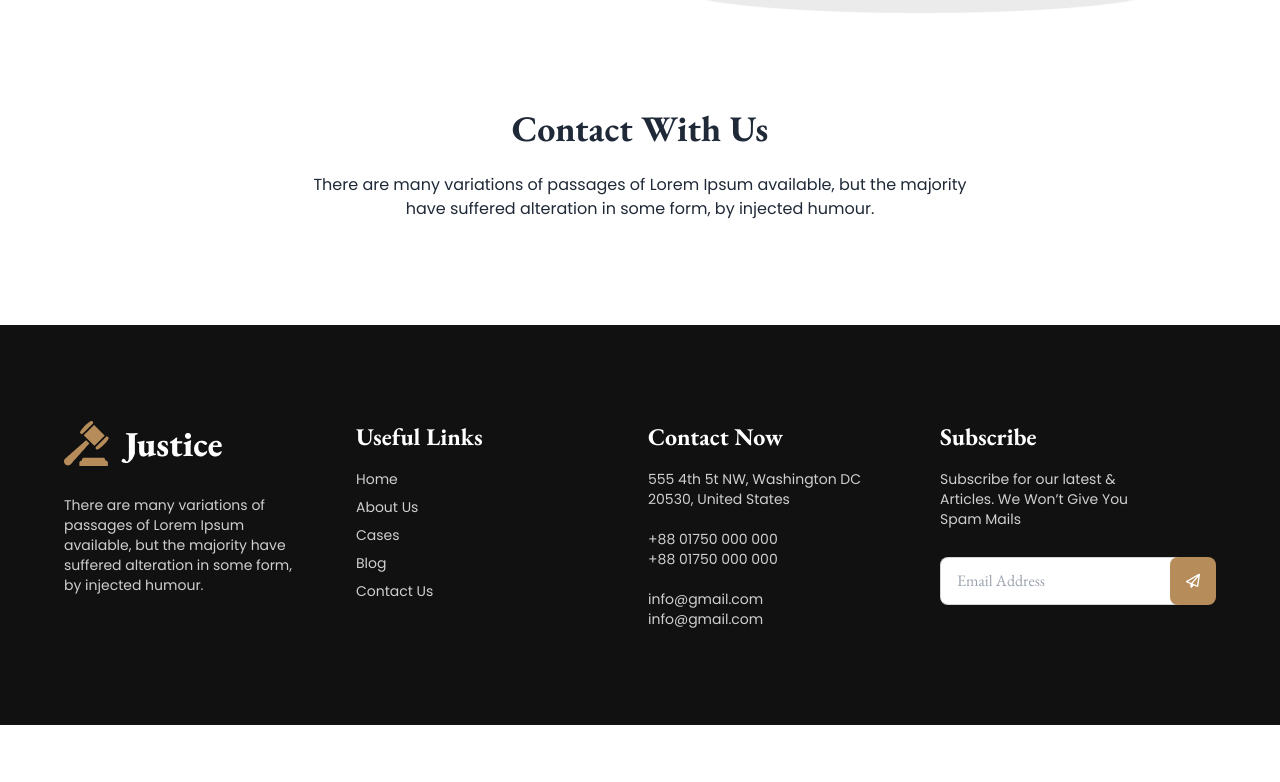
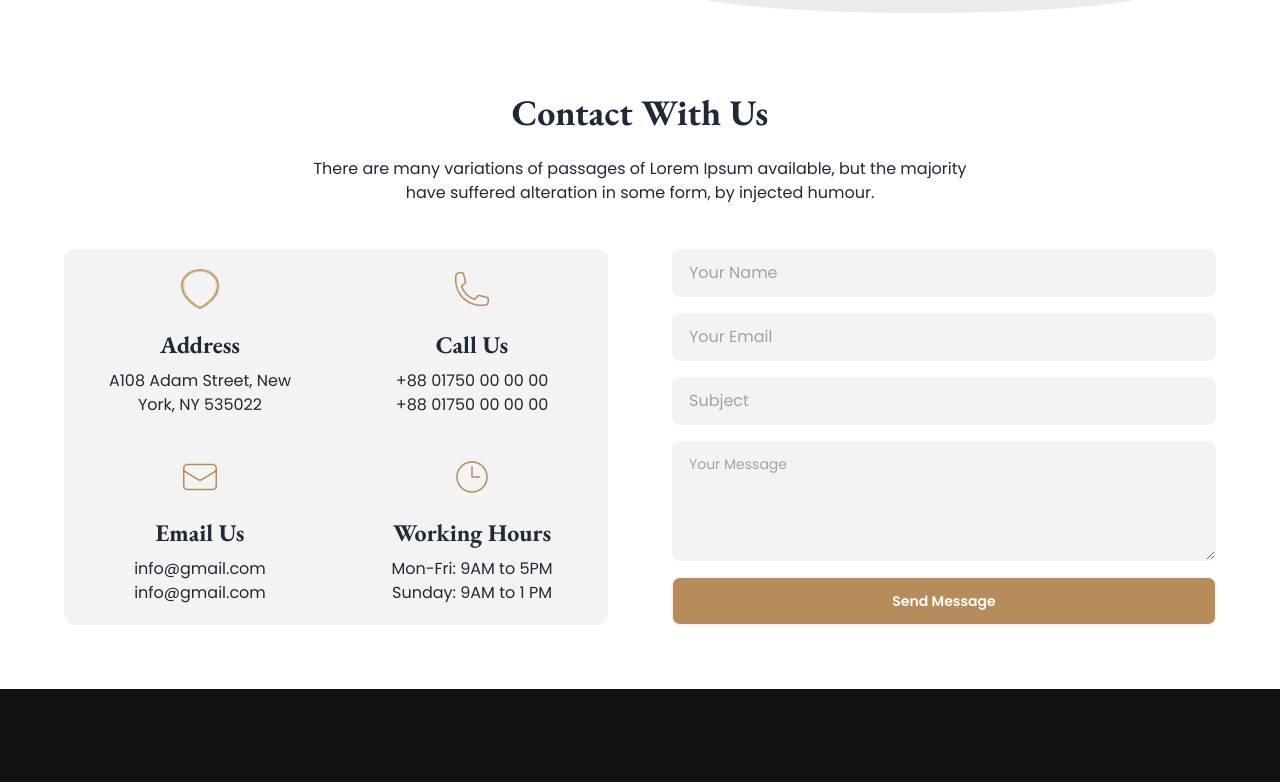
Before and after one commit to mdazizulbari/legal-solution, a plain HTML site: page index.html in a window 1280 px wide. Shown: the part 3657-4439 px from the top of the page. Before the commit the page ends 4382 px from the top, so only its background shows below. Drawn offline with nearby package versions, Linux system fonts and the light colour scheme.

Commit message:
contact section

```diff
--- a/index.html
+++ b/index.html
@@ -409,7 +409,7 @@
             <div class="flex gap-16 w-full">
               <!-- faq texts -->
               <div class="w-1/2 text-left space-y-5">
-                <div class="collapse collapse-plus bg-base-200 rounded-lg">
+                <div class="collapse collapse-plus bg-[#F3F3F3] rounded-lg">
                   <input type="radio" name="my-accordion-3" checked="checked" />
                   <div class="collapse-title text-xl font-bold">
                     1. Are application fee waivers available?
@@ -422,7 +422,7 @@
                     </p>
                   </div>
                 </div>
-                <div class="collapse collapse-plus bg-base-200 rounded-lg">
+                <div class="collapse collapse-plus bg-[#F3F3F3] rounded-lg">
                   <input type="radio" name="my-accordion-3" />
                   <div class="collapse-title text-xl font-bold">
                     1. Are application fee waivers available?
@@ -435,7 +435,7 @@
                     </p>
                   </div>
                 </div>
-                <div class="collapse collapse-plus bg-base-200 rounded-lg">
+                <div class="collapse collapse-plus bg-[#F3F3F3] rounded-lg">
                   <input type="radio" name="my-accordion-3" />
                   <div class="collapse-title text-xl font-bold">
                     1. Are application fee waivers available?
@@ -448,7 +448,7 @@
                     </p>
                   </div>
                 </div>
-                <div class="collapse collapse-plus bg-base-200 rounded-lg">
+                <div class="collapse collapse-plus bg-[#F3F3F3] rounded-lg">
                   <input type="radio" name="my-accordion-3" />
                   <div class="collapse-title text-xl font-bold">
                     1. Are application fee waivers available?
@@ -461,7 +461,7 @@
                     </p>
                   </div>
                 </div>
-                <div class="collapse collapse-plus bg-base-200 rounded-lg">
+                <div class="collapse collapse-plus bg-[#F3F3F3] rounded-lg">
                   <input type="radio" name="my-accordion-3" />
                   <div class="collapse-title text-xl font-bold">
                     1. Are application fee waivers available?
@@ -474,7 +474,7 @@
                     </p>
                   </div>
                 </div>
-                <div class="collapse collapse-plus bg-base-200 rounded-lg">
+                <div class="collapse collapse-plus bg-[#F3F3F3] rounded-lg">
                   <input type="radio" name="my-accordion-3" />
                   <div class="collapse-title text-xl font-bold">
                     1. Are application fee waivers available?
@@ -495,16 +495,100 @@
       </section>
 
       <!-- contact section -->
-      <section>
+      <section class="w-full">
         <div class="hero">
-          <div class="hero-content flex-col text-center">
-            <div class="max-w-md lg:max-w-2xl">
+          <div class="w-full flex flex-col text-center">
+            <div class="w-full flex flex-col items-center mb-5">
               <h1 class="text-5xl lg:text-4xl font-bold">Contact With Us</h1>
               <p class="py-6 lg:max-w-2xl">
                 There are many variations of passages of Lorem Ipsum available,
                 but the majority have suffered alteration in some form, by
                 injected humour.
               </p>
+            </div>
+            <!-- contact container -->
+            <div class="flex flex-row gap-16 h-fit w-full rounded-lg">
+              <!-- card container -->
+              <div
+                class="grid grid-cols-2 w-1/2 bg-[#F3F3F3] rounded-xl relative"
+              >
+                <!-- card 1 -->
+                <div class="card">
+                  <figure class="px-10 pt-5">
+                    <img src="images/address.png" alt="" class="w-10 h-10" />
+                  </figure>
+                  <div class="card-body py-5 items-center text-center">
+                    <h2 class="card-title font-bold text-2xl">Address</h2>
+                    <p>A108 Adam Street, New York, NY 535022</p>
+                  </div>
+                </div>
+                <!-- card 2 -->
+                <div class="card">
+                  <figure class="px-10 pt-5">
+                    <img src="images/call.png" alt="" class="w-10 h-10" />
+                  </figure>
+                  <div class="card-body py-5 items-center text-center">
+                    <h2 class="card-title font-bold text-2xl">Call Us</h2>
+                    <p>
+                      +88 01750 00 00 00 <br />
+                      +88 01750 00 00 00
+                    </p>
+                  </div>
+                </div>
+                <!-- card 3 -->
+                <div class="card">
+                  <figure class="px-10 pt-5">
+                    <img src="images/email.png" alt="" class="w-10 h-10" />
+                  </figure>
+                  <div class="card-body py-5 items-center text-center">
+                    <h2 class="card-title font-bold text-2xl">Email Us</h2>
+                    <p>
+                      info@gmail.com <br />
+                      info@gmail.com
+                    </p>
+                  </div>
+                </div>
+                <!-- card 4 -->
+                <div class="card">
+                  <figure class="px-10 pt-5">
+                    <img src="images/time.png" alt="" class="w-10 h-10" />
+                  </figure>
+                  <div class="card-body py-5 items-center text-center">
+                    <h2 class="card-title font-bold text-2xl">Working Hours</h2>
+                    <p>
+                      Mon-Fri: 9AM to 5PM <br />
+                      Sunday: 9AM to 1 PM
+                    </p>
+                  </div>
+                </div>
+              </div>
+              <!-- form container -->
+              <div class="w-1/2 form-control space-y-4">
+                <input
+                  type="text"
+                  placeholder="Your Name"
+                  class="input bg-[#F3F3F3] font-poppins"
+                />
+                <input
+                  type="email"
+                  placeholder="Your Email"
+                  class="input bg-[#F3F3F3] font-poppins"
+                />
+                <input
+                  type="text"
+                  placeholder="Subject"
+                  class="input bg-[#F3F3F3] font-poppins"
+                />
+                <textarea
+                  class="textarea bg-[#F3F3F3] font-poppins flex-grow"
+                  placeholder="Your Message"
+                ></textarea>
+                <input
+                  type="submit"
+                  value="Send Message"
+                  class="btn bg-primary text-white font-poppins"
+                />
+              </div>
             </div>
           </div>
         </div>
```
